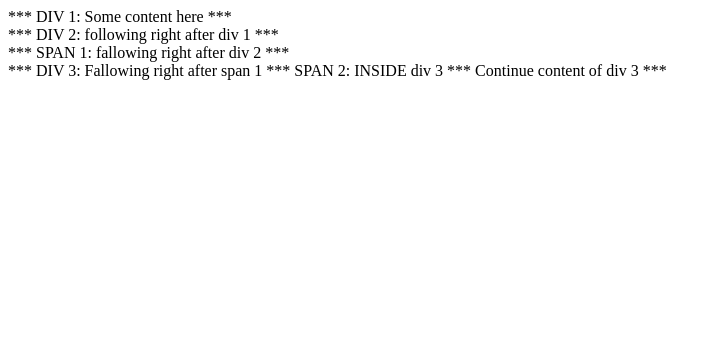
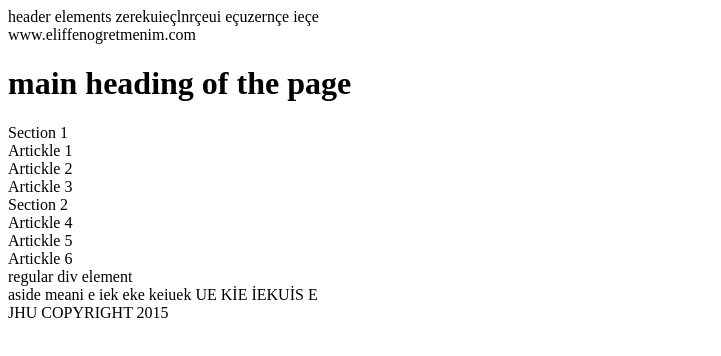
Before and after one commit to barbarosuntorunu/coursera-test, a plain HTML site: page site/index.html in a window 1280 px wide. Shown: the whole page, without its empty margins (0-721 px from the left). Drawn offline with Linux system fonts and the light colour scheme.

Commit message:
heading elements
heading elements

```diff
--- a/site/index.html
+++ b/site/index.html
@@ -2,20 +2,46 @@
 <html>
 <head>
 	<meta charset="utf-8">
-	<title>div and span elements</title>
+	<title>haeding elements</title>
 </head>
 <body>
-	<div>
-		*** DIV 1: Some content here ***
-	</div>
-	<div>
-		*** DIV 2: following right after div 1 ***
-	</div>
-	<span>*** SPAN 1: fallowing right after div 2 ***</span>
-	<div>
-		*** DIV 3: Fallowing right after span 1
-		<span>*** SPAN 2: INSIDE div 3 ***</span>
-		Continue content of div 3 ***
-	</div>
+	<header>
+		header elements zerekuieçlnrçeui eçuzernçe ieçe
+		<nav>
+			www.eliffenogretmenim.com
+		</nav>
+	</header>
+	<h1>main heading of the page</h1>
+	<section>
+		Section 1
+		<article>
+			Artickle 1
+		</article>
+		<article>
+			Artickle 2
+		</article>
+		<article>
+			Artickle 3
+		</article>
+	</section>
+	<section>
+		Section 2
+		<article>
+			Artickle 4
+		</article>
+		<article>
+			Artickle 5
+		</article>
+		<article>
+			Artickle 6
+		</article>
+		<div>
+			regular div element
+		</div>
+	</section>
+	<aside>
+		aside meani e iek eke keiuek UE KİE İEKUİS E
+	</aside>
+	<FOOTER>JHU COPYRIGHT 2015</FOOTER>
 </body>
 </html>
```
